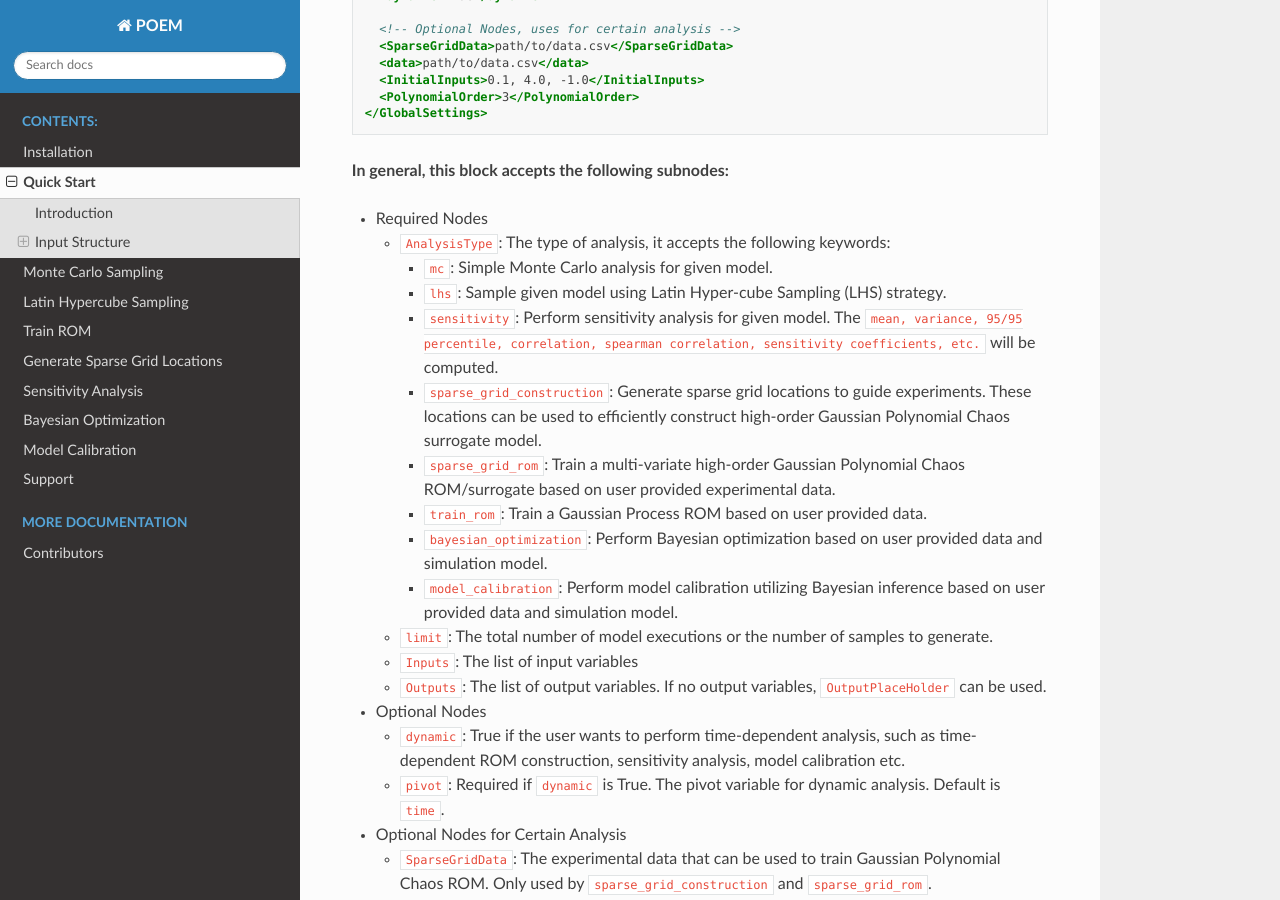
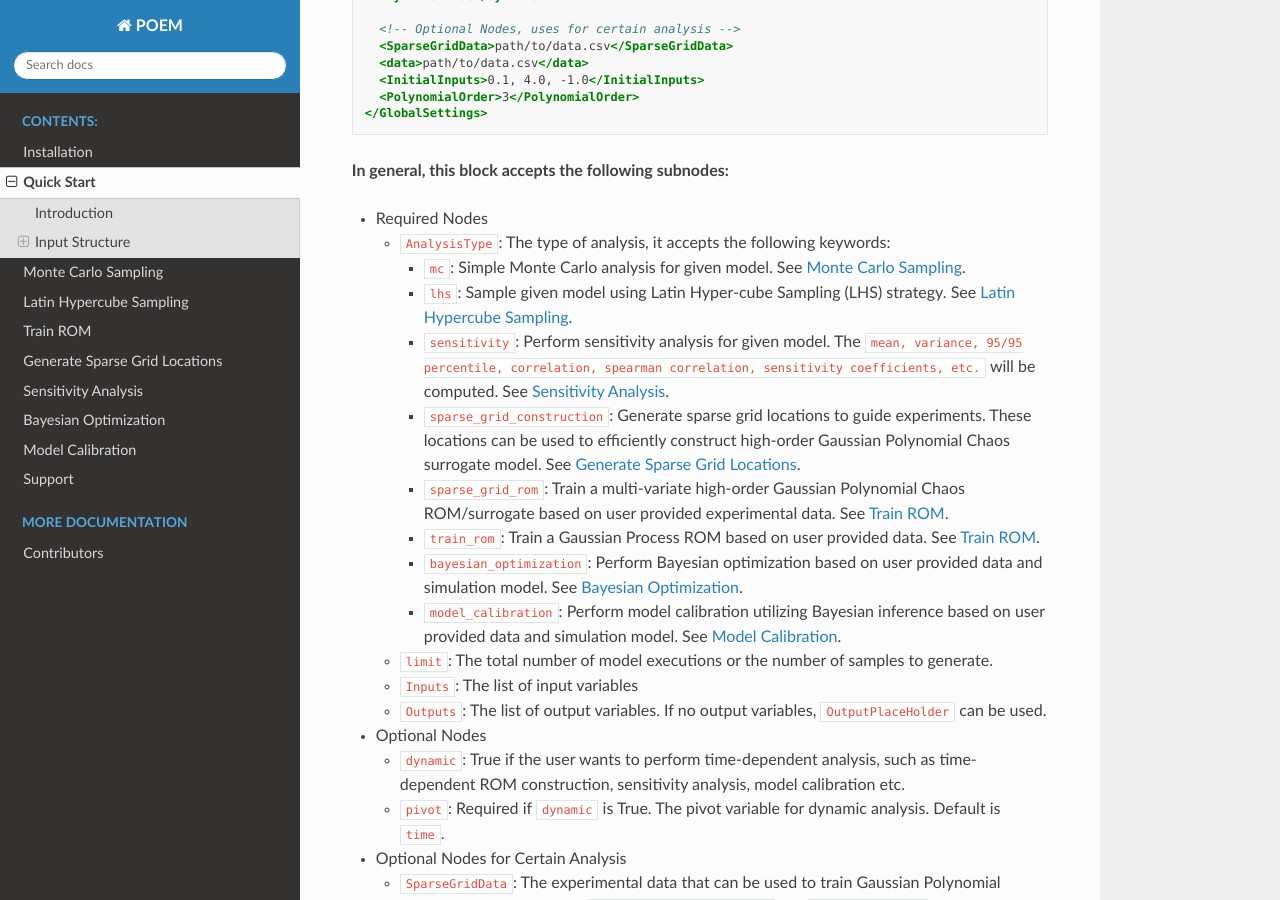
Before and after one commit to idaholab/POEM, a Sphinx documentation site: the page built from doc/source/quickstart.rst, in a window 1280 px wide and 900 px high, scrolled down 1648 px. Built offline with Sphinx 7.4.7 and the Read the Docs theme 2.0.0, drawn with Linux system fonts in a browser that asks for light colours; formulas are drawn with MathJax 3.

Commit message:
add cross reference links

```diff
--- a/doc/source/quickstart.rst
+++ b/doc/source/quickstart.rst
@@ -96,21 +96,21 @@ Specifies the global settings for the calculations. For example:
 
   * ``AnalysisType``: The type of analysis, it accepts the following keywords:
 
-    * ``mc``: Simple Monte Carlo analysis for given model.
+    * ``mc``: Simple Monte Carlo analysis for given model. See :ref:`mc`.
 
-    * ``lhs``: Sample given model using Latin Hyper-cube Sampling (LHS) strategy.
+    * ``lhs``: Sample given model using Latin Hyper-cube Sampling (LHS) strategy. See :ref:`lhs`.
 
-    * ``sensitivity``: Perform sensitivity analysis for given model. The ``mean, variance, 95/95 percentile, correlation, spearman correlation, sensitivity coefficients, etc.`` will be computed.
+    * ``sensitivity``: Perform sensitivity analysis for given model. The ``mean, variance, 95/95 percentile, correlation, spearman correlation, sensitivity coefficients, etc.`` will be computed. See :ref:`sen`.
 
-    * ``sparse_grid_construction``: Generate sparse grid locations to guide experiments. These locations can be used to efficiently construct high-order Gaussian Polynomial Chaos surrogate model.
+    * ``sparse_grid_construction``: Generate sparse grid locations to guide experiments. These locations can be used to efficiently construct high-order Gaussian Polynomial Chaos surrogate model. See :ref:`sparsegrid`.
 
-    * ``sparse_grid_rom``: Train a multi-variate high-order Gaussian Polynomial Chaos ROM/surrogate based on user provided experimental data.
+    * ``sparse_grid_rom``: Train a multi-variate high-order Gaussian Polynomial Chaos ROM/surrogate based on user provided experimental data. See :ref:`rom`.
 
-    * ``train_rom``: Train a Gaussian Process ROM based on user provided data.
+    * ``train_rom``: Train a Gaussian Process ROM based on user provided data. See :ref:`rom`.
 
-    * ``bayesian_optimization``: Perform Bayesian optimization based on user provided data and simulation model.
+    * ``bayesian_optimization``: Perform Bayesian optimization based on user provided data and simulation model. See :ref:`bayopt`.
 
-    * ``model_calibration``: Perform model calibration utilizing Bayesian inference based on user provided data and simulation model.
+    * ``model_calibration``: Perform model calibration utilizing Bayesian inference based on user provided data and simulation model. See :ref:`cal`.
 
   * ``limit``: The total number of model executions or the number of samples to generate.
 
```
